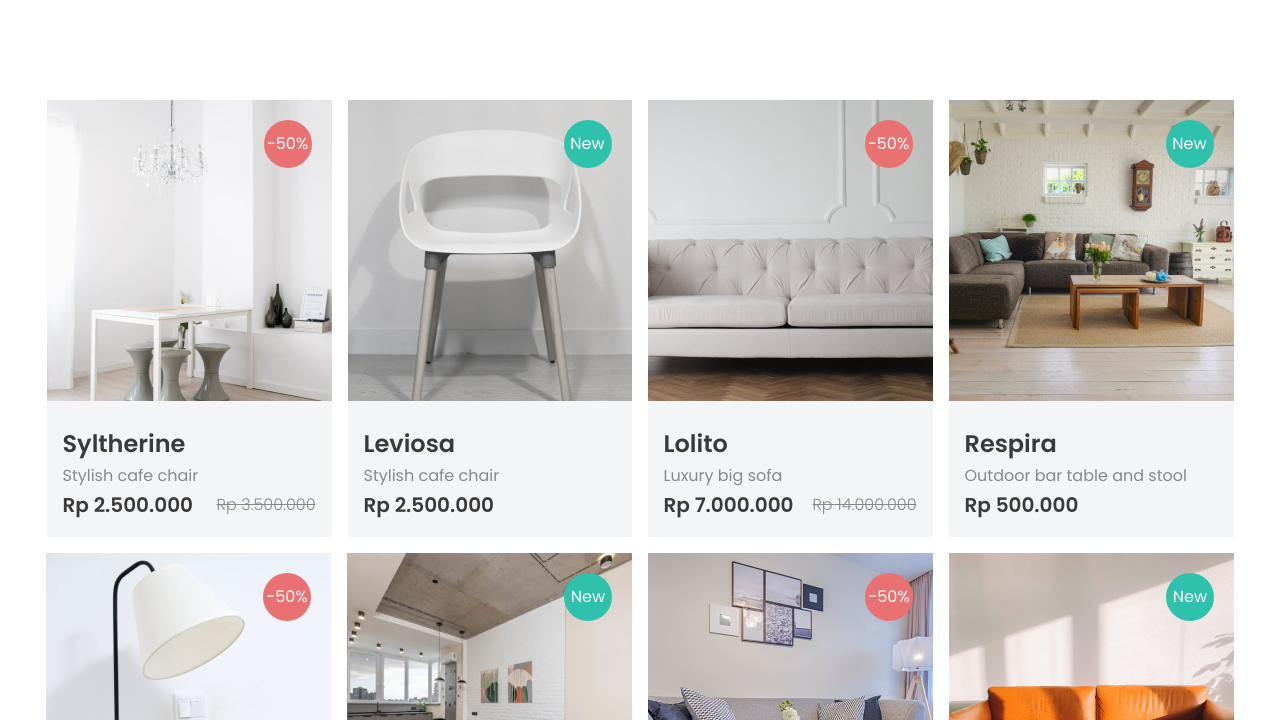
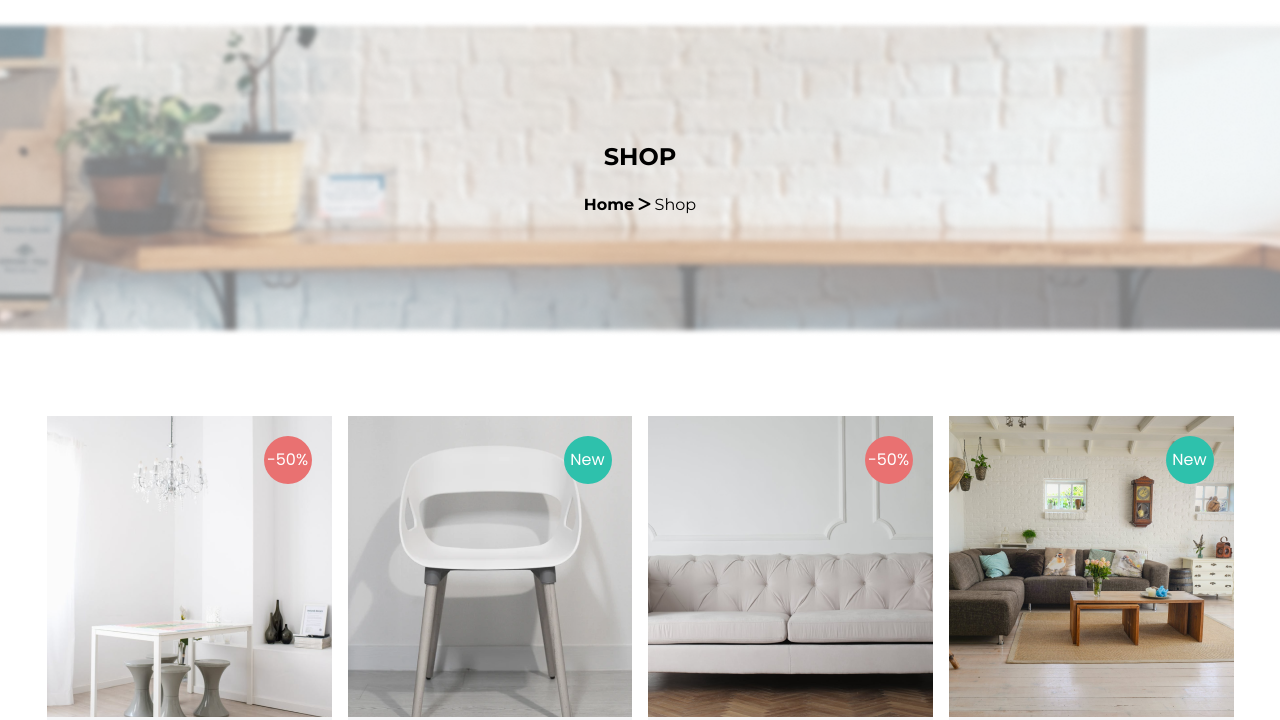
Before and after one commit to Rejoice2374/Funfiro, a plain HTML site: page shop.html in a window 1280 px wide. Shown: the part 80-800 px from the top of the page. Drawn offline with nearby package versions, Linux system fonts and the light colour scheme.

Commit message:
shop hero

```diff
--- a/css/style.css
+++ b/css/style.css
@@ -385,6 +385,20 @@ footer {
 
 /* SHOP CSS */
 
+/* SHOP HERO */
+.shop_hero {
+  height: 316px;
+  display: flex;
+  flex-direction: column;
+  align-items: center;
+  justify-content: center;
+  background-image: url("../assets/shopbg.png");
+  background-size: cover;
+  background-repeat: no-repeat;
+  background-position: top;
+  gap: 16px;
+}
+
 /* NEXT OPTIONS */
 .next {
   display: flex;
@@ -404,6 +418,7 @@ footer {
   color: #000000;
 }
 
+/* SHOP VALUES */
 .values {
   background: #f9f1e7;
   margin-top: 16px;
--- a/shop.html
+++ b/shop.html
@@ -43,6 +43,11 @@
         ></a>
       </div>
     </nav>
+
+    <div class="shop_hero">
+      <h2>SHOP</h2>
+      <p><b>Home</b> <i class="fa-solid fa-greater-than"></i> Shop</p>
+    </div>
 
     <section class="products__category">
       <div class="products">
```
